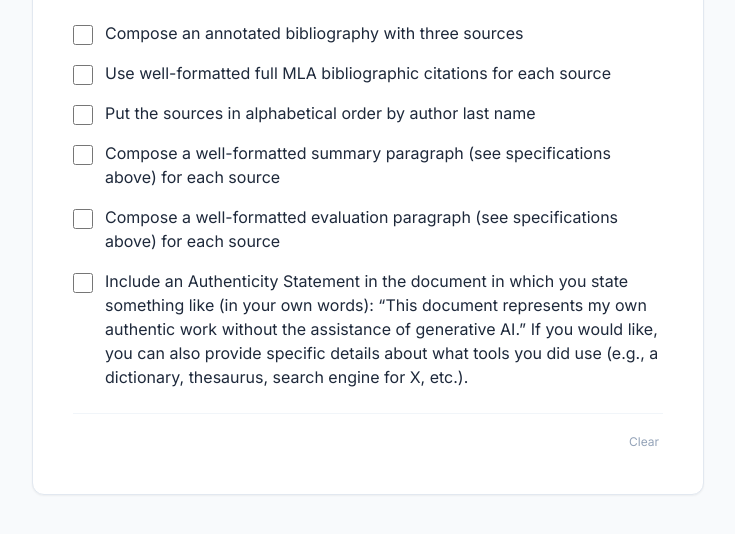
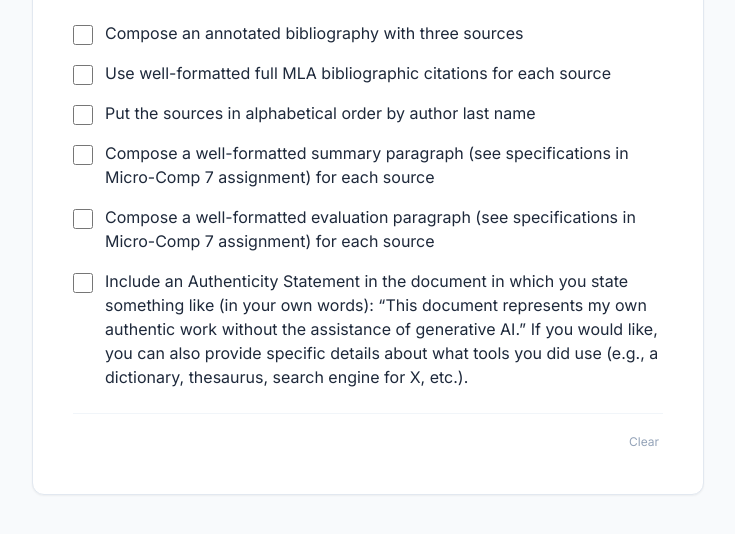
Before and after one commit to iporter-teacher/teaching, a plain HTML site: page micro-comp-7-checklist.html in a window 1280 px wide. Shown: the part 240-774 px from the top of the page, without its empty margins (272-1007 px from the left). Drawn offline with nearby package versions, Linux system fonts and the light colour scheme.

Commit message:
Update micro-comp-7-checklist.html

```diff
--- a/micro-comp-7-checklist.html
+++ b/micro-comp-7-checklist.html
@@ -37,11 +37,11 @@
   </div>
   <div class="flex items-start gap-3">
     <input type="checkbox" id="item-3" class="checklist-item mt-1 h-5 w-5 rounded border-slate-300 text-indigo-600 focus:ring-indigo-500 cursor-pointer shrink-0">
-    <label for="item-3" class="cursor-pointer text-sm sm:text-base leading-relaxed select-none transition-colors">Compose a well-formatted summary paragraph (see specifications above) for each source</label>
+    <label for="item-3" class="cursor-pointer text-sm sm:text-base leading-relaxed select-none transition-colors">Compose a well-formatted summary paragraph (see specifications in Micro-Comp 7 assignment) for each source</label>
   </div>
   <div class="flex items-start gap-3">
     <input type="checkbox" id="item-4" class="checklist-item mt-1 h-5 w-5 rounded border-slate-300 text-indigo-600 focus:ring-indigo-500 cursor-pointer shrink-0">
-    <label for="item-4" class="cursor-pointer text-sm sm:text-base leading-relaxed select-none transition-colors">Compose a well-formatted evaluation paragraph (see specifications above) for each source</label>
+    <label for="item-4" class="cursor-pointer text-sm sm:text-base leading-relaxed select-none transition-colors">Compose a well-formatted evaluation paragraph (see specifications in Micro-Comp 7 assignment) for each source</label>
   </div>
   <div class="flex items-start gap-3">
     <input type="checkbox" id="item-5" class="checklist-item mt-1 h-5 w-5 rounded border-slate-300 text-indigo-600 focus:ring-indigo-500 cursor-pointer shrink-0">
```
